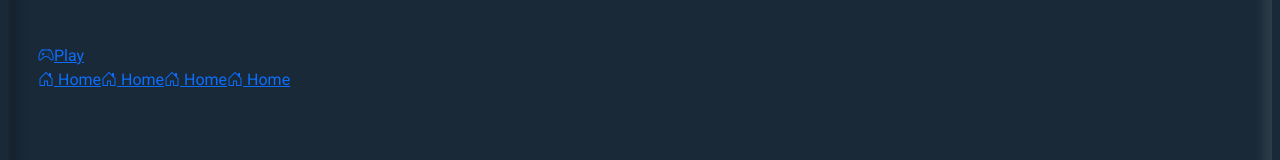
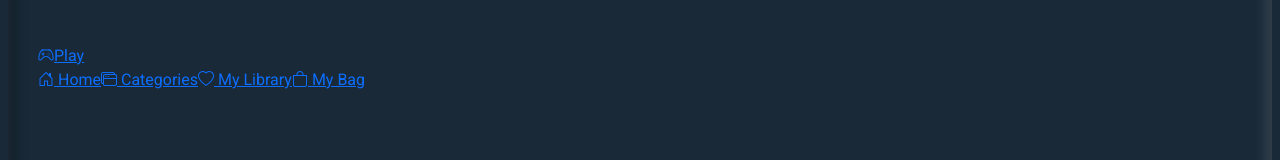
Before and after one commit to MaxOgnenoi/game-store, a React (Create React App) app: page / in a window 1280 px wide. Shown: the part 332-492 px from the top of the page. Built offline with nearby package versions, Linux system fonts and the light colour scheme; a web font is replaced by a local one.

Commit message:
update12

```diff
--- a/src/components/NavListItem.jsx
+++ b/src/components/NavListItem.jsx
@@ -1,10 +1,10 @@
 import React from "react";
 
-function NavListItem() {
+function NavListItem({ item }) {
   return (
     <li>
       <a href="#">
-        <i className="bi bi-house-door"></i> Home
+        <i className={`bi ${item.icon}`}></i> {item.name}
       </a>
     </li>
   );
--- a/src/components/SideMenu.jsx
+++ b/src/components/SideMenu.jsx
@@ -13,7 +13,7 @@ function SideMenu() {
       </a>
       <ul className="nav">
         {navData.map((item) => (
-          <NavListItem />
+          <NavListItem key={item._id} item={item} />
         ))}
       </ul>
     </div>
```
